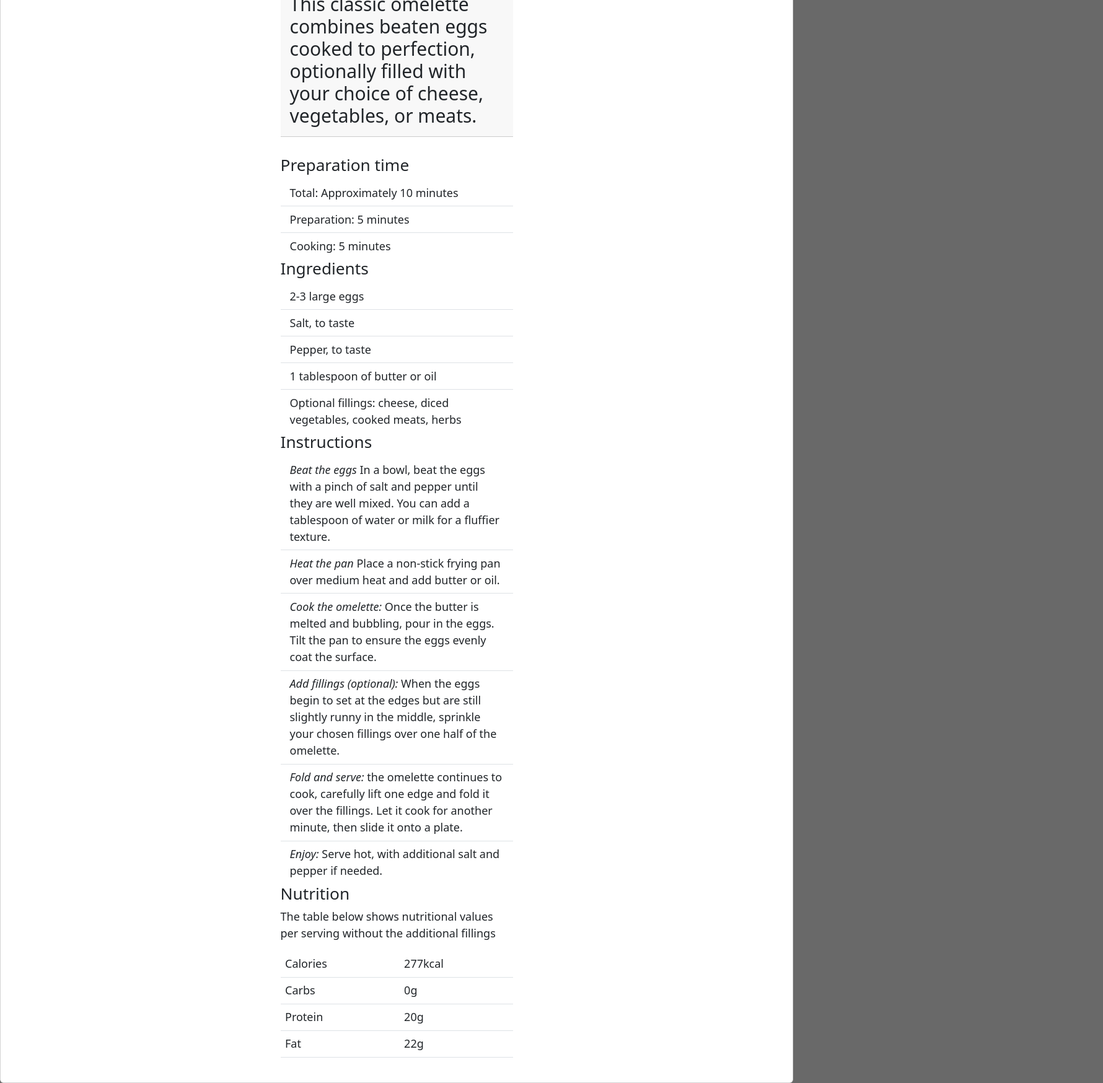
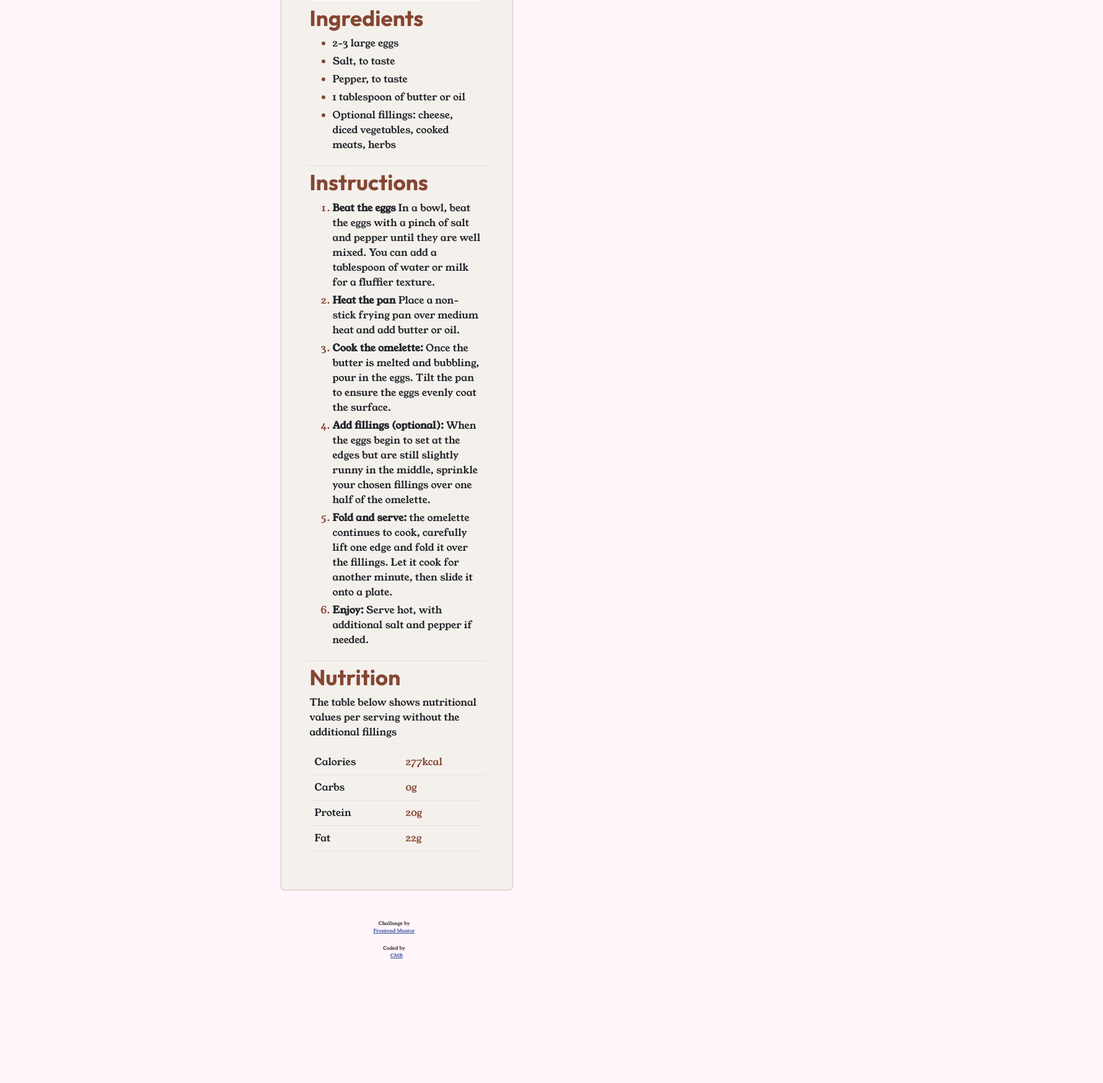
Before and after one commit to cmb347827/recipe-page-main, a plain HTML site: page index.html in a window 1280 px wide. Shown: the part 794-2542 px from the top of the page at 62% size, 1780 px wide, since content can reach past the window. After the commit the page ends 2359 px from the top, so only its background shows below. Drawn offline with nearby package versions, Linux system fonts and the light colour scheme.

Commit message:
All source files (initial commit)

```diff
--- a/index.html
+++ b/index.html
@@ -3,7 +3,12 @@
 <head>
   <meta charset="UTF-8">
   <meta name="viewport" content="width=device-width, initial-scale=1.0"> <!-- displays site properly based on user's device -->
-
+  <link rel="preconnect" href="https://fonts.googleapis.com">
+  <link rel="preconnect" href="https://fonts.gstatic.com" crossorigin>
+  <link href="https://fonts.googleapis.com/css2?family=Young+Serif&display=swap" rel="stylesheet">
+  <link rel="preconnect" href="https://fonts.googleapis.com">
+  <link rel="preconnect" href="https://fonts.gstatic.com" crossorigin>
+  <link href="https://fonts.googleapis.com/css2?family=Outfit:wght@100..900&family=Young+Serif&display=swap" rel="stylesheet">
   <link rel="icon" type="image/png" sizes="32x32" href="https://i.postimg.cc/yxgKFKLM/favicon-32x32.png">
   <link rel='stylesheet' href='recipe-page-main.css' type='text/css'>
   <title>Frontend Mentor | Recipe page</title>
@@ -12,99 +17,99 @@
 </head>
 <body>
     <div class="card">
-      <header id='header' class="card-header">
+      <header id='header' class="card-header border-0">
            <!--img
              srcset="./assets/images/image-omelette.jpg 1440w"
              sizes="(max-width: 1440px) 375px"
               src="./assets/images/image-omelette.jpg"
              alt="A finished omelette on a plate" /-->
-          <img src="./assets/images/image-omelette.jpg" alt="" width="1312" height="600"/>
+          <img class="img-fluid" src="./assets/images/image-omelette.jpeg" alt="" width="1312" height="600"/>
           <div class="">
             <h1 class='card-title'>Simple Omelette Recipe</h1>
-            <h2 class="card-title">An easy and quick dish, perfect for any meal. This classic omelette combines beaten eggs cooked
-                  to perfection, optionally filled with your choice of cheese, vegetables, or meats.</h2>
+            <p class="card-text p-4">An easy and quick dish, perfect for any meal. This classic omelette combines beaten eggs cooked
+                  to perfection, optionally filled with your choice of cheese, vegetables, or meats.</p>
           </div>
       </header>
-      <main id='main' class='card-body'>
-          <section>
-            <h3 class="card-title">Preparation time</h3>
-            <ul class="list-group list-group-flush">
-              <li class="list-group-item">Total: Approximately 10 minutes</li>
-              <li class="list-group-item">Preparation: 5 minutes</li>
-              <li class="list-group-item">Cooking: 5 minutes</li>
+      <main id='main' class='card-body border-0'>
+          <section class="rose-background ">
+            <h2 class="card-title outfit-600">Preparation time</h2>
+            <ul class="rose-background ">
+              <li class="">Total: Approximately 10 minutes</li>
+              <li class="">Preparation: 5 minutes</li>
+              <li class="">Cooking: 5 minutes</li>
             </ul>
           </section>
-          <section>
-            <h3 class="card-title">Ingredients</h3>
-            <ul class="list-group list-group-flush">
-              <li class="list-group-item">2-3 large eggs</li>
-              <li class="list-group-item">Salt, to taste</li>
-              <li class="list-group-item">Pepper, to taste</li>
-              <li class="list-group-item">1 tablespoon of butter or oil</li>
-              <li class="list-group-item">Optional fillings: cheese, diced vegetables, cooked meats, herbs</li>
+          <section class='border-bottom'>
+            <h2 class="card-title outfit-700">Ingredients</h2>
+            <ul class=" ">
+              <li class="">2-3 large eggs</li>
+              <li class="">Salt, to taste</li>
+              <li class="">Pepper, to taste</li>
+              <li class="">1 tablespoon of butter or oil</li>
+              <li class="">Optional fillings: cheese, diced vegetables, cooked meats, herbs</li>
             </ul>
           </section>
-          <section>
-            <h3 class="card-title">Instructions</h3>
-            <ol class="list-group list-group-flush">
-              <li class="list-group-item">
-                  <em>Beat the eggs</em> In a bowl, beat the eggs with a pinch of salt and pepper until they are well mixed.
+          <section class="border-bottom">
+            <h2 class="card-title outfit-700">Instructions</h2>
+            <ol class=" ">
+              <li class="">
+                  <strong>Beat the eggs</strong> In a bowl, beat the eggs with a pinch of salt and pepper until they are well mixed.
                   You can add a tablespoon of water or milk for a fluffier texture.
               </li>
-              <li class="list-group-item">
-                  <em>Heat the pan</em> Place a non-stick frying pan over medium heat and add butter or oil.
+              <li class="">
+                  <strong>Heat the pan</strong> Place a non-stick frying pan over medium heat and add butter or oil.
               </li>
-              <li class="list-group-item">
-                  <em>Cook the omelette:</em> Once the butter is melted and bubbling, pour in the eggs. Tilt the pan to ensure
+              <li class="">
+                  <strong>Cook the omelette:</strong> Once the butter is melted and bubbling, pour in the eggs. Tilt the pan to ensure
                   the eggs evenly coat the surface.
               </li>
-              <li class="list-group-item">
-                  <em>Add fillings (optional):</em> When the eggs begin to set at the edges but are still slightly runny in the
+              <li class="">
+                  <strong>Add fillings (optional):</strong> When the eggs begin to set at the edges but are still slightly runny in the
                   middle, sprinkle your chosen fillings over one half of the omelette.
               </li>
-              <li class="list-group-item">
-                  <em>Fold and serve: </em> the omelette continues to cook, carefully lift one edge and fold it over the
+              <li class="">
+                  <strong>Fold and serve: </strong> the omelette continues to cook, carefully lift one edge and fold it over the
                   fillings. Let it cook for another minute, then slide it onto a plate.
               </li>
-              <li class="list-group-item">
-                  <em>Enjoy:</em> Serve hot, with additional salt and pepper if needed.
+              <li class="">
+                  <strong>Enjoy:</strong> Serve hot, with additional salt and pepper if needed.
               </li>
             </ol>
           </section>
           <section>
-            <h3 class='card-title'>Nutrition</h3>
+            <h2 class='card-title outfit-700'>Nutrition</h2>
             <p class='card-text'>The table below shows nutritional values per serving without the additional fillings</p>
             <table class="table">
               <tbody>
                 <tr>
                   <td>Calories</td>
-                  <td>277kcal</td>
+                  <td class="color-nutmeg bold">277kcal</td>
                 </tr>
                 <tr>
                   <td>Carbs</td>
-                  <td>0g</td>
+                  <td class="color-nutmeg bold">0g</td>
                 </tr>
                 <tr>
                   <td>Protein</td>
-                  <td>20g</td>
+                  <td class="color-nutmeg bold">20g</td>
                 </tr>
                 <tr>
                   <td>Fat</td>
-                  <td>22g</td>
+                  <td class="color-nutmeg bold">22g</td>
                 </tr>
               </tbody>
             </table>
           </section>
       </main>
     </div>
-    <aside>
+
     <footer id='bottom-footer'>
         <div class="attribution mt-5">
             <span class='me-2'>Challenge by</span><address><a class='me-2' href="https://www.frontendmentor.io?ref=challenge" target="_blank">Frontend Mentor</a></address>
             <span class='me-2'>Coded by</span><address><a href="https://www.frontendmentor.io/profile/cmb347827">CMB</a></address>
         </div>
     </footer>
-    </aside>
+
     <script src="https://cdnjs.cloudflare.com/ajax/libs/bootstrap/5.2.3/js/bootstrap.min.js" integrity="sha512-1/RvZTcCDEUjY/CypiMz+iqqtaoQfAITmNSJY17Myp4Ms5mdxPS5UV7iOfdZoxcGhzFbOm6sntTKJppjvuhg4g==" crossorigin="anonymous" referrerpolicy="no-referrer"></script>
 </body>
 </html>
--- a/recipe-page-main.scss
+++ b/recipe-page-main.scss
@@ -3,13 +3,17 @@
 @import '_globals.scss';
 
 $colors: (
+  Nutmeg: hsl(14, 45%, 36%),
+  Dark Raspberry: hsl(332, 51%, 32%),
   White: hsl(0, 0%, 100%),
-  Black: hsl(0, 0%, 0%),
-  Dark Gray: hsl(0, 0%, 55%),
-  Very Dark Gray: hsl(0, 0%, 41%),
+  Rose White: hsl(330, 100%, 98%),
+  Eggshell: hsl(30, 54%, 90%),
+  Light Grey: hsl(30, 18%, 87%),
+  Wenge Brown: hsl(30, 10%, 34%),
+  Dark Charcoal: hsl(24, 5%, 18%),
 );
 $fallback-colors: (
-  White Black #999999 #5b5b5b
+  Brown #7f1734 white snow #f4f0ec lightgray #8b8386 black
 );
 
 @mixin background($url,$position:auto,$size:auto,$repeat:no-repeat,$fixed:fixed,$color:white){
@@ -42,58 +46,121 @@ $fallback-colors: (
   box-sizing: border-box;
 }
 
+html,body{
+  @include bg-color(map-get($colors,Rose White),nth($fallback-colors,4));
+}
 
-html,
 body {
-  @include bg-color(map-get($colors,Very Dark Gray),nth($fallback-colors,4));
+  @include font-color(map-get($colors,Dark Charcoal),nth($fallback-colors,8));
   font: {
-     //15 px.
-     size: 93.8%;
+     size: 100%;
      weight: $font_weight-normal;
+     style:normal;
+     family: "Young Serif", serif;
   }
 }
+.outfit{
+  font-family: "Outfit", sans-serif;
+  font-style: normal;
+  font-optical-sizing: auto;
+}
+.outfit-400 {
+  @extend .outfit;
+  font-weight: 400;
+}
+.outfit-600 {
+  @extend .outfit;
+  font-weight: 600;
+}
+.outfit-700 {
+  @extend .outfit;
+  font-weight: 700;
+}
+
+.card{
+
+    width: $container__form-xs;
+    @include bg-color(map-get($colors,Very Dark Eggshell),nth($fallback-colors,5));
+    @include margin(25px auto);
+    @include padding(25px);
 
     #header{
-  width: $container__form-xs;
-  @include margin(5px auto);
-
-
+      @include bg-color(map-get($colors,Very Dark Eggshell),nth($fallback-colors,5));
+      img{
+        display:block;
+        @include margin(15px auto);
+        @include border-radius(18px);
         @include media-breakpoint-up(xxl){
-    @include padding(0 150px);
-    width:$container__form-xxl;
-
-
+          img{
+            max-width: 1390px;
+            aspect-ratio: 164/75;
           }
         }
-
-#main{
-  width:$container__form-xs;
-  @include bg-color(map-get($colors,white),nth($fallback-colors,1));
-  @include margin(0 auto);
-  @include padding(25px 0);
-  font: {
-     size: 1.2rem;
       }
-
-
+      h1{
+        text-wrap:balance;
+      }
       @include media-breakpoint-up(xxl){
-     width: $container__form-xxl;
-     @include padding(150px);
-
+          h1{
+            font-size: 3.1em;
+          }
       }
 
     }
 
-#main-footer{
-  width:$container__form-xs;
-  @include padding(50px 15px);
-  @include margin(5px auto);
-  @include bg-color(map-get($colors,black),nth($fallback-colors,2));
-  @include font-color(map-get($colors,White),nth($fallback-colors,1));
+    #main{
+      @include bg-color(map-get($colors,Very Dark Eggshell),nth($fallback-colors,5));
+      section{
+        @include padding(5px);
+        h2{
+          text-wrap:balance;
+        }
+        li{
+          @include margin(5px);
+          @include media-breakpoint-up(xxl){
+            @include margin(10px);
+          }
+        }
+        li::marker,.color-nutmeg{
+          @include font-color(map-get($colors,Nutmeg),nth($fallback-colors,1));
+        }
+        .border-bottom{
+           border: 2px solid map-get($colors,Light Grey);
+        }
+        @include media-breakpoint-up(xxl){
+           @include padding(10px);
+        }
+      }
+      section:first-of-type{
+          @include padding(15px);
+          @include border-radius(15px);
+          h2:first-of-type{
+            font-size: 1.2em;
+            @include font-color(map-get($colors,Dark Raspberry),nth($fallback-colors,2));
+            @include media-breakpoint-up(xxl){
+              font-size: 1.5em;
+            }
+          }
+          li::marker{
+            @include font-color(map-get($colors,Dark Raspberry),nth($fallback-colors,2));
+          }
+          @include media-breakpoint-up(xxl){
+            @include padding(25px);
+          }
+      }
 
-
+      h2:not(first-of-type){
+        @include font-color(map-get($colors,Nutmeg),nth($fallback-colors,1));
+        font-size: 2.2em;
         @include media-breakpoint-up(xxl){
-    @include padding(150px);
+           font-size:2.4em;
+        }
+      }
+      .rose-background{
+        @include bg-color(map-get($colors,Rose White),nth($fallback-colors,4));
+      }
+    }
+    @include media-breakpoint-up(xxl){
       width: $container__form-xxl;
     }
 }
```
Also changed, not shown: recipe-page-main.css, 2 other files. Lines whose indentation alone changed are shown as unchanged.
